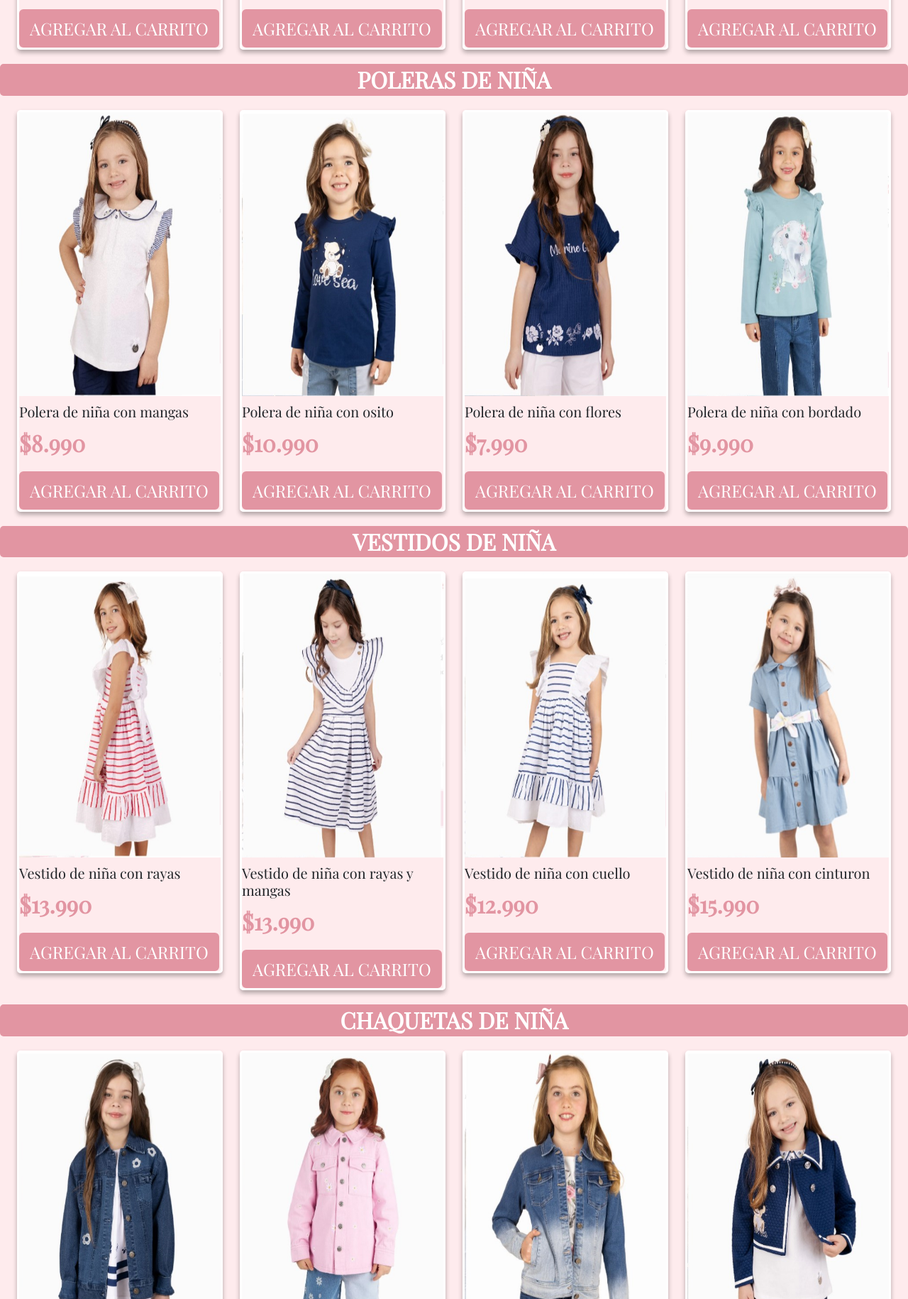
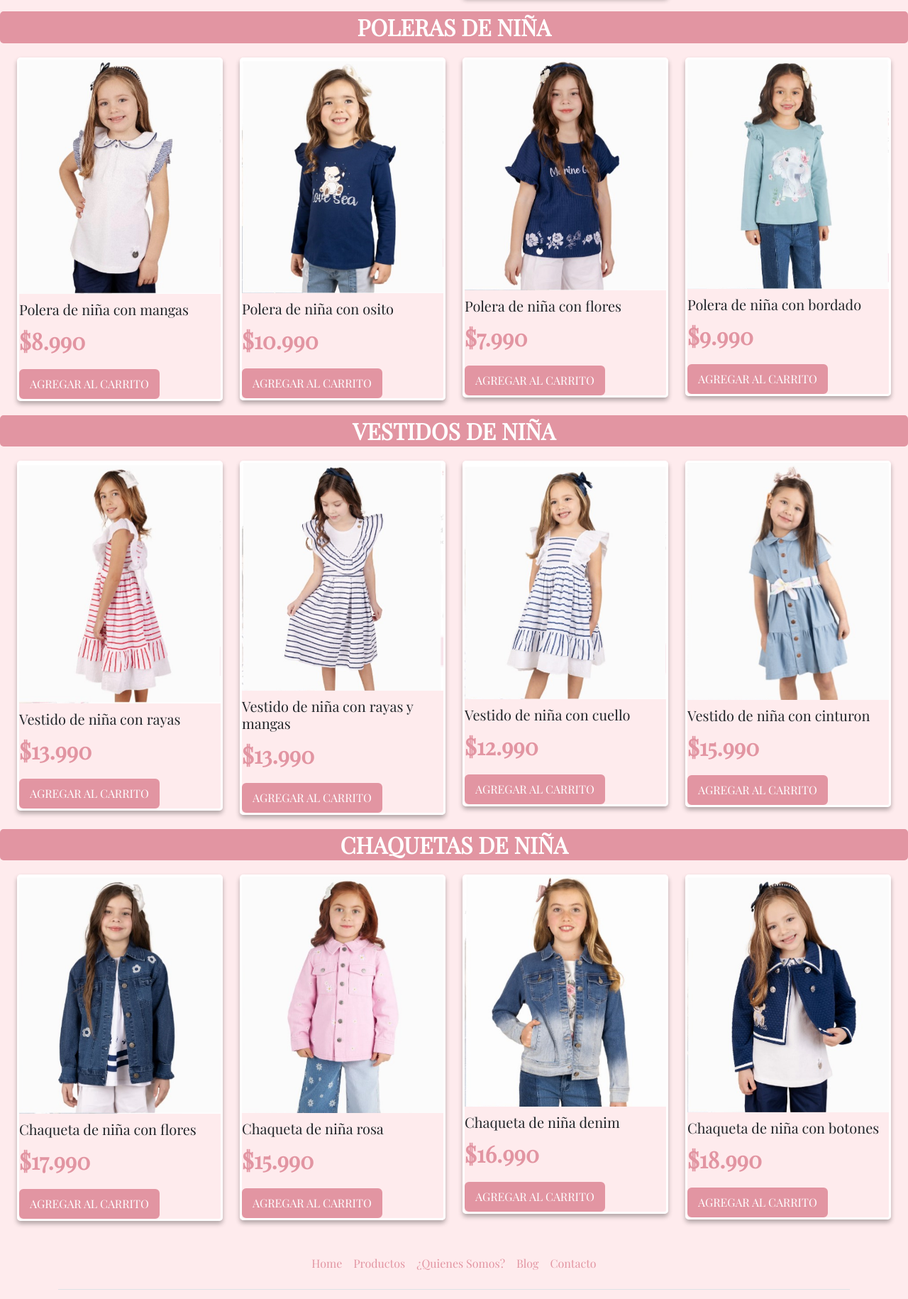
Before and after one commit to kharempsm/preentrega1-suarez, a plain HTML site: page html/productos.html in a window 1280 px wide. Shown: the part 770-2600 px from the top of the page at 71% size. Drawn offline with nearby package versions, Linux system fonts and the light colour scheme; files whose address does not match are found by name.

Commit message:
empezamos la pre entrega 3

```diff
--- a/css/estilo.css
+++ b/css/estilo.css
@@ -137,7 +137,7 @@ header {
   font-weight: bold;
 }
 .imgProducto {
-  height: 400px;
+  height: 100%;
   margin-bottom: 10px;
 }
 .cardProductos {
@@ -149,6 +149,29 @@ header {
 .cardProductos:hover {
   transform: scale(1.05);
   border: #e295a2 solid 1px;
+}
+
+.btnPro {
+  font-size: 1rem;
+}
+@media (max-width: 579px) {
+  .col-sm-6 {
+    flex-basis: 50%;
+  }
+  .cardProductos {
+    height: 50%;
+    margin-top: 10px;
+  }
+  .imgProducto {
+    height: 100%;
+  }
+  .textProductos {
+    font-size: 15px;
+  }
+  .btnPro {
+    font-size: 0.6rem;
+    width: 100%;
+  }
 }
 /*QUIENES SOMOS*/
 .imgQuienesSomos {
--- a/html/productos.html
+++ b/html/productos.html
@@ -81,7 +81,7 @@
           <div class="card-body">
             <h5 class="textProductos">Conjunto de niña con poleron y buzo</h5>
             <p class="card-text">$14.990</p>
-            <a href="#" class="btn botonColor">Agregar al carrito</a>
+            <a href="#" class="btn botonColor btnPro">Agregar al carrito</a>
           </div>
         </div>
       </div>
@@ -95,7 +95,7 @@
           <div class="card-body">
             <h5 class="textProductos">Conjunto de niña con vestido y calza</h5>
             <p class="card-text">$15.990</p>
-            <a href="#" class="btn botonColor">Agregar al carrito</a>
+            <a href="#" class="btn botonColor btnPro">Agregar al carrito</a>
           </div>
         </div>
       </div>
@@ -109,7 +109,7 @@
           <div class="card-body">
             <h5 class="textProductos">Conjunto de niña con vestido y calza</h5>
             <p class="card-text">$12.990</p>
-            <a href="#" class="btn botonColor">Agregar al carrito</a>
+            <a href="#" class="btn botonColor btnPro">Agregar al carrito</a>
           </div>
         </div>
       </div>
@@ -123,7 +123,7 @@
           <div class="card-body">
             <h5 class="textProductos">Conjunto de niña con vestido y calza</h5>
             <p class="card-text">$13.990</p>
-            <a href="#" class="btn botonColor">Agregar al carrito</a>
+            <a href="#" class="btn botonColor btnPro">Agregar al carrito</a>
           </div>
         </div>
       </div>
@@ -143,7 +143,7 @@
           <div class="card-body">
             <h5 class="textProductos">Polera de niña con mangas</h5>
             <p class="card-text">$8.990</p>
-            <a href="#" class="btn botonColor">Agregar al carrito</a>
+            <a href="#" class="btn botonColor btnPro">Agregar al carrito</a>
           </div>
         </div>
       </div>
@@ -157,7 +157,7 @@
           <div class="card-body">
             <h5 class="textProductos">Polera de niña con osito</h5>
             <p class="card-text">$10.990</p>
-            <a href="#" class="btn botonColor">Agregar al carrito</a>
+            <a href="#" class="btn botonColor btnPro">Agregar al carrito</a>
           </div>
         </div>
       </div>
@@ -171,7 +171,7 @@
           <div class="card-body">
             <h5 class="textProductos">Polera de niña con flores</h5>
             <p class="card-text">$7.990</p>
-            <a href="#" class="btn botonColor">Agregar al carrito</a>
+            <a href="#" class="btn botonColor btnPro">Agregar al carrito</a>
           </div>
         </div>
       </div>
@@ -185,7 +185,7 @@
           <div class="card-body">
             <h5 class="textProductos">Polera de niña con bordado</h5>
             <p class="card-text">$9.990</p>
-            <a href="#" class="btn botonColor">Agregar al carrito</a>
+            <a href="#" class="btn botonColor btnPro">Agregar al carrito</a>
           </div>
         </div>
       </div>
@@ -203,7 +203,7 @@
           <div class="card-body">
             <h5 class="textProductos">Vestido de niña con rayas</h5>
             <p class="card-text">$13.990</p>
-            <a href="#" class="btn botonColor">Agregar al carrito</a>
+            <a href="#" class="btn botonColor btnPro">Agregar al carrito</a>
           </div>
         </div>
       </div>
@@ -217,7 +217,7 @@
           <div class="card-body">
             <h5 class="textProductos">Vestido de niña con rayas y mangas</h5>
             <p class="card-text">$13.990</p>
-            <a href="#" class="btn botonColor">Agregar al carrito</a>
+            <a href="#" class="btn botonColor btnPro">Agregar al carrito</a>
           </div>
         </div>
       </div>
@@ -231,7 +231,7 @@
           <div class="card-body">
             <h5 class="textProductos">Vestido de niña con cuello</h5>
             <p class="card-text">$12.990</p>
-            <a href="#" class="btn botonColor">Agregar al carrito</a>
+            <a href="#" class="btn botonColor btnPro">Agregar al carrito</a>
           </div>
         </div>
       </div>
@@ -245,7 +245,7 @@
           <div class="card-body">
             <h5 class="textProductos">Vestido de niña con cinturon</h5>
             <p class="card-text">$15.990</p>
-            <a href="#" class="btn botonColor">Agregar al carrito</a>
+            <a href="#" class="btn botonColor btnPro">Agregar al carrito</a>
           </div>
         </div>
       </div>
@@ -263,7 +263,7 @@
           <div class="card-body">
             <h5 class="textProductos">Chaqueta de niña con flores</h5>
             <p class="card-text">$17.990</p>
-            <a href="#" class="btn botonColor">Agregar al carrito</a>
+            <a href="#" class="btn botonColor btnPro">Agregar al carrito</a>
           </div>
         </div>
       </div>
@@ -277,7 +277,7 @@
           <div class="card-body">
             <h5 class="textProductos">Chaqueta de niña rosa</h5>
             <p class="card-text">$15.990</p>
-            <a href="#" class="btn botonColor">Agregar al carrito</a>
+            <a href="#" class="btn botonColor btnPro">Agregar al carrito</a>
           </div>
         </div>
       </div>
@@ -291,7 +291,7 @@
           <div class="card-body">
             <h5 class="textProductos">Chaqueta de niña denim</h5>
             <p class="card-text">$16.990</p>
-            <a href="#" class="btn botonColor">Agregar al carrito</a>
+            <a href="#" class="btn botonColor btnPro">Agregar al carrito</a>
           </div>
         </div>
       </div>
@@ -305,7 +305,7 @@
           <div class="card-body">
             <h5 class="textProductos">Chaqueta de niña con botones</h5>
             <p class="card-text">$18.990</p>
-            <a href="#" class="btn botonColor">Agregar al carrito</a>
+            <a href="#" class="btn botonColor btnPro">Agregar al carrito</a>
           </div>
         </div>
       </div>
```
